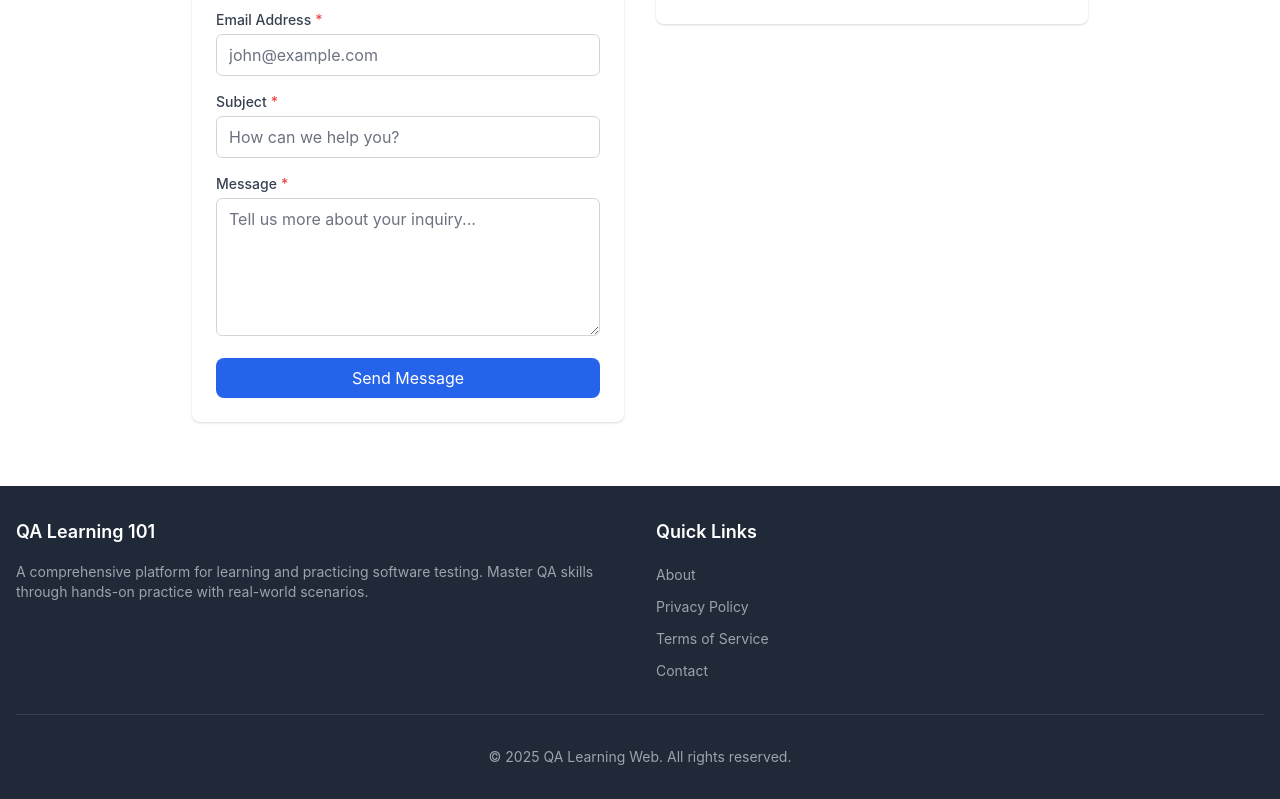
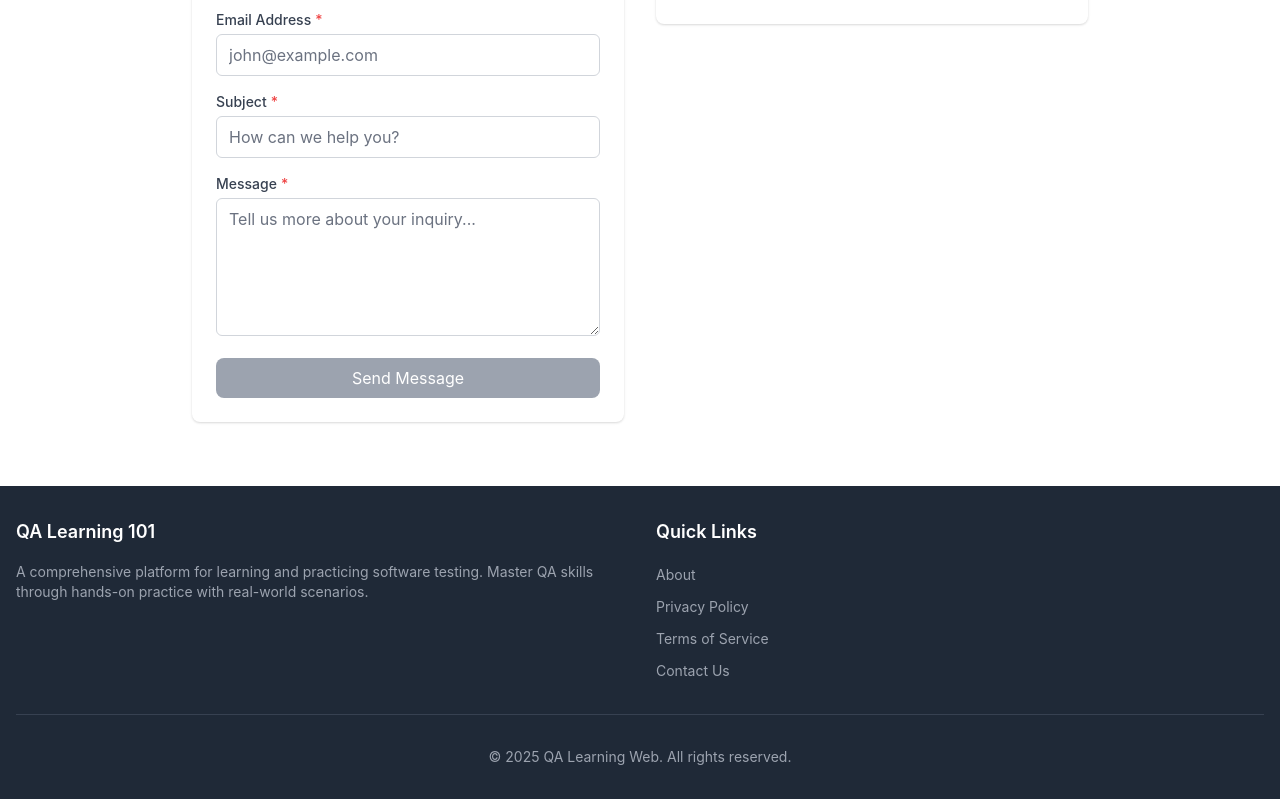
Before and after one commit to jamescompany/qa-learning-frontend, a React (Vite) app: page /contact in a window 1280 px wide. Shown: the part 337-1136 px from the top of the page. Built offline with nearby package versions, Linux system fonts and the light colour scheme; no server answers.

Commit message:
feat: 문의하기 UX   개선
  - 푸터 링크 텍스트를 '문의하기'로 변경
  - 폼 유효성 검사 추가 (모든 필드 필수)
  - 이메일 형식 검증 추가
  - 조건 충족 시에만 전송 버튼 활성화

```diff
--- a/src/i18n/locales/en/footer.ts
+++ b/src/i18n/locales/en/footer.ts
@@ -5,7 +5,7 @@ export const footer = {
   about: 'About',
   privacyPolicy: 'Privacy Policy',
   termsOfService: 'Terms of Service',
-  contact: 'Contact',
+  contact: 'Contact Us',
   copyright: '© {{year}} QA Learning Web. All rights reserved.',
   resources: 'Resources',
   documentation: 'Documentation',
--- a/src/i18n/locales/ko/footer.ts
+++ b/src/i18n/locales/ko/footer.ts
@@ -5,7 +5,7 @@ export const footer = {
   about: '소개',
   privacyPolicy: '개인정보 처리방침',
   termsOfService: '이용약관',
-  contact: '문의',
+  contact: '문의하기',
   copyright: '© {{year}} QA Learning Web. All rights reserved.',
   resources: '리소스',
   documentation: '문서',
--- a/src/pages/ContactPage.tsx
+++ b/src/pages/ContactPage.tsx
@@ -19,11 +19,24 @@ const ContactPage: React.FC = () => {
     setFormData(prev => ({ ...prev, [name]: value }));
   };
 
+  // Email validation regex
+  const isValidEmail = (email: string) => {
+    const emailRegex = /^[^\s@]+@[^\s@]+\.[^\s@]+$/;
+    return emailRegex.test(email);
+  };
+
+  // Check if form is valid
+  const isFormValid = formData.name &&
+                      formData.email &&
+                      isValidEmail(formData.email) &&
+                      formData.subject &&
+                      formData.message;
+
   const handleSubmit = async (e: React.FormEvent) => {
     e.preventDefault();
 
     // Validate form
-    if (!formData.name || !formData.email || !formData.subject || !formData.message) {
+    if (!isFormValid) {
       toast.error(t('about.contact.form.fillAllFields'));
       return;
     }
@@ -106,12 +119,13 @@ const ContactPage: React.FC = () => {
             />
             <button
               type="submit"
-              disabled={isSubmitting}
+              disabled={!isFormValid || isSubmitting}
               className={`w-full py-2 px-4 rounded-lg text-white transition-colors ${
-                isSubmitting
+                !isFormValid || isSubmitting
                   ? 'bg-gray-400 dark:bg-gray-600 cursor-not-allowed'
                   : 'bg-blue-600 dark:bg-blue-500 hover:bg-blue-700 dark:hover:bg-blue-600'
               }`}
+              title={!isFormValid ? t('about.contact.form.fillAllFields') : ''}
             >
               {isSubmitting ? t('about.contact.form.submitting') : t('about.contact.form.submit')}
             </button>
```
